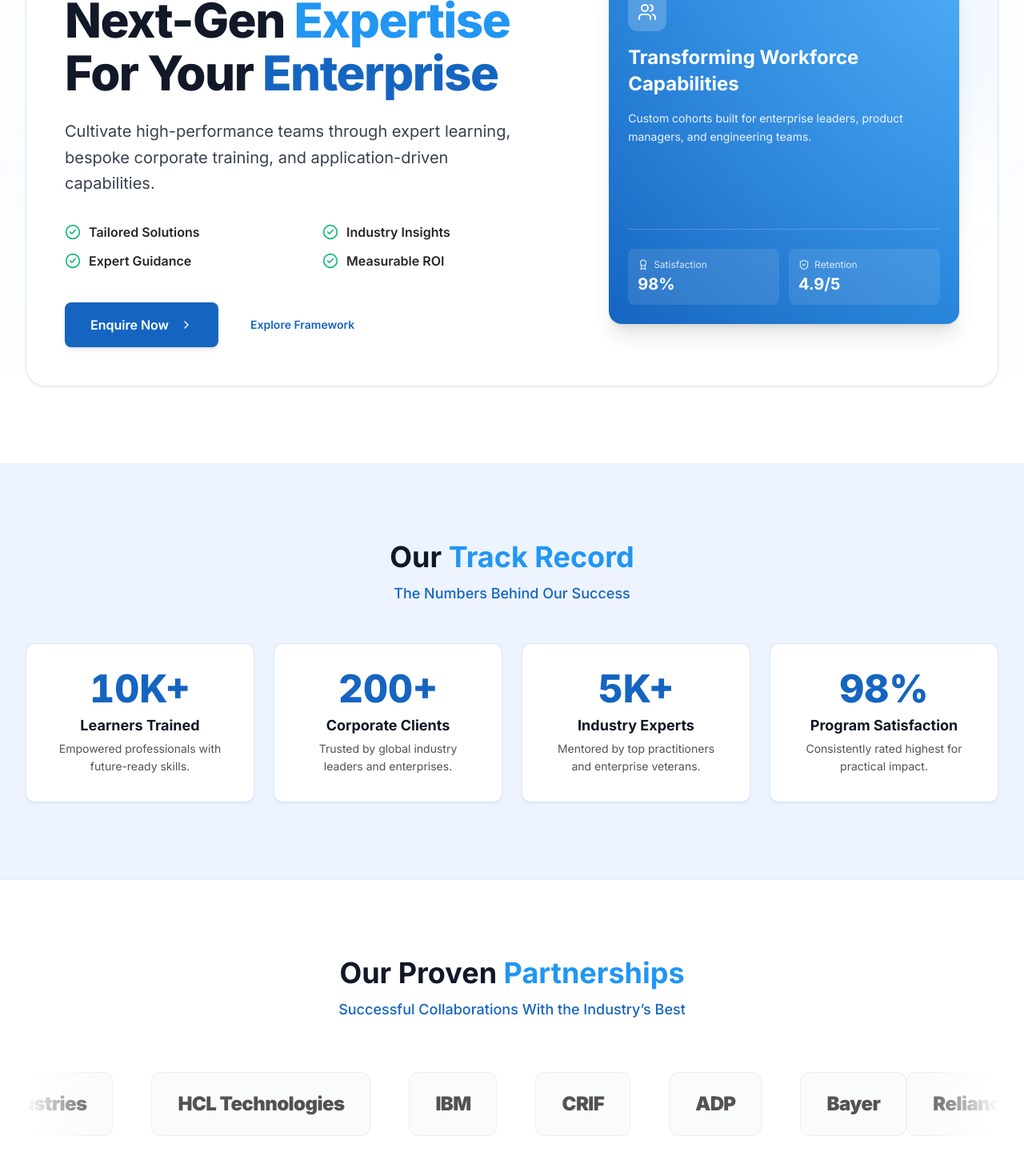
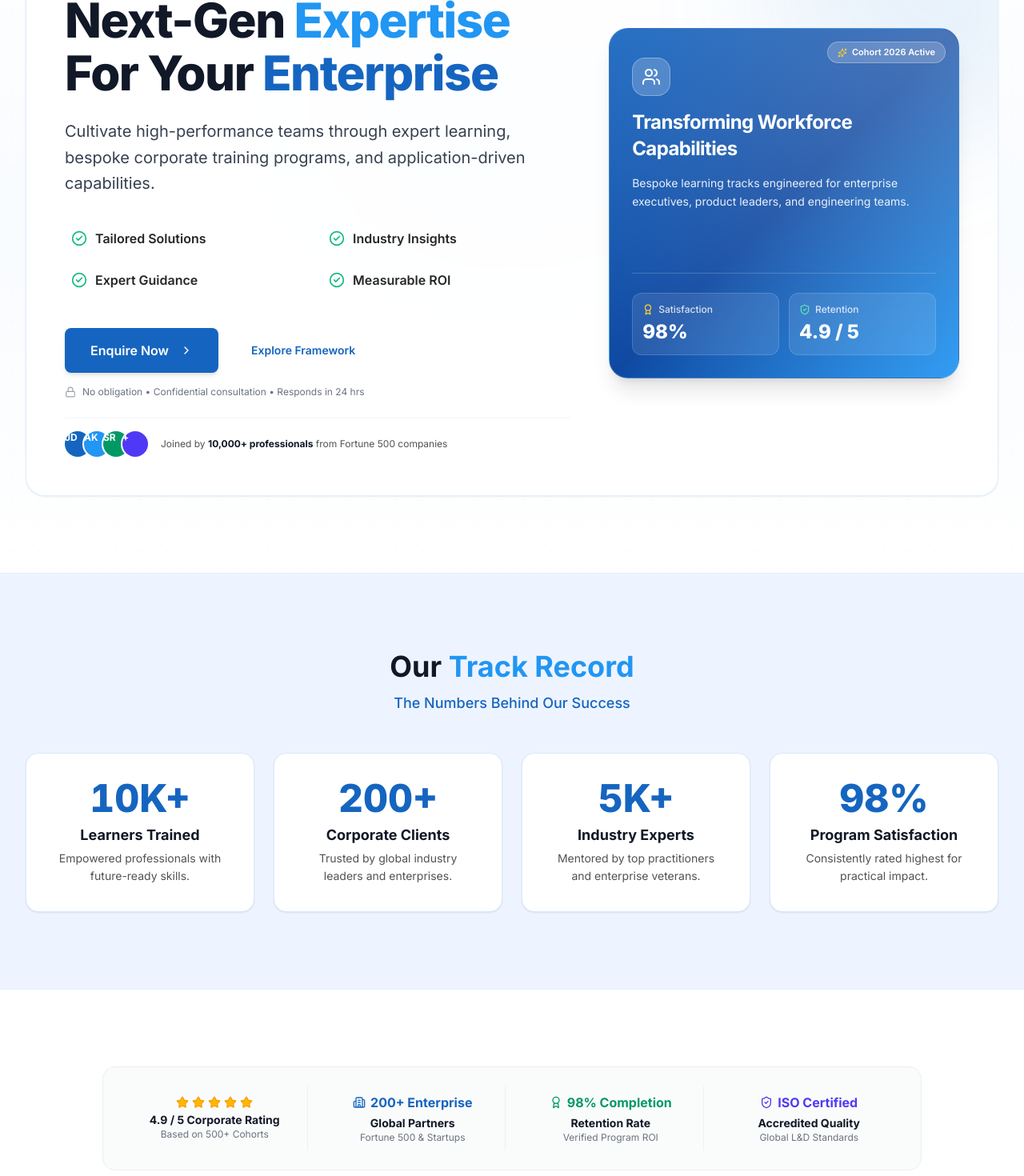
Before and after one commit to GarimaSingh207/accredian-enterprise-platform, a Next.js app: page / in a window 1280 px wide. Shown: the part 240-1710 px from the top of the page at 80% size. Built offline with nearby package versions, Linux system fonts and the light colour scheme.

Commit message:
style: elevate UI with trust ratings, alumni social proof, and card glassmorphism

```diff
--- a/components/sections/ClientsSection.tsx
+++ b/components/sections/ClientsSection.tsx
@@ -1,30 +1,71 @@
 import React from 'react';
+import { Award, Building2, ShieldCheck, Star } from 'lucide-react';
 import { SectionWrapper } from '@/components/ui/SectionWrapper';
 import { Marquee } from '@/components/ui/Marquee';
 import { clients } from '@/data/clients';
 
 export function ClientsSection() {
   return (
-    <SectionWrapper id="clients" className="bg-white border-b border-neutral-100">
+    <SectionWrapper id="clients" className="bg-white border-b border-neutral-100 py-12 md:py-16">
+      {/* Trust Rating Bar Header */}
+      <div className="max-w-5xl mx-auto mb-10 p-4 md:p-6 bg-neutral-50/80 rounded-2xl border border-neutral-200/60 grid grid-cols-2 md:grid-cols-4 gap-4 text-center divide-x-0 md:divide-x divide-neutral-200/60">
+        <div className="flex flex-col items-center justify-center p-2">
+          <div className="flex items-center gap-1 text-amber-500 mb-1">
+            {[...Array(5)].map((_, i) => (
+              <Star key={i} className="w-4 h-4 fill-amber-400" />
+            ))}
+          </div>
+          <span className="text-sm font-bold text-neutral-900">4.9 / 5 Corporate Rating</span>
+          <span className="text-xs text-neutral-500">Based on 500+ Cohorts</span>
+        </div>
+
+        <div className="flex flex-col items-center justify-center p-2">
+          <div className="flex items-center gap-1.5 text-primary-600 font-bold mb-1">
+            <Building2 className="w-4 h-4 text-primary-600" />
+            <span>200+ Enterprise</span>
+          </div>
+          <span className="text-sm font-bold text-neutral-900">Global Partners</span>
+          <span className="text-xs text-neutral-500">Fortune 500 & Startups</span>
+        </div>
+
+        <div className="flex flex-col items-center justify-center p-2">
+          <div className="flex items-center gap-1.5 text-emerald-600 font-bold mb-1">
+            <Award className="w-4 h-4 text-emerald-600" />
+            <span>98% Completion</span>
+          </div>
+          <span className="text-sm font-bold text-neutral-900">Retention Rate</span>
+          <span className="text-xs text-neutral-500">Verified Program ROI</span>
+        </div>
+
+        <div className="flex flex-col items-center justify-center p-2">
+          <div className="flex items-center gap-1.5 text-indigo-600 font-bold mb-1">
+            <ShieldCheck className="w-4 h-4 text-indigo-600" />
+            <span>ISO Certified</span>
+          </div>
+          <span className="text-sm font-bold text-neutral-900">Accredited Quality</span>
+          <span className="text-xs text-neutral-500">Global L&D Standards</span>
+        </div>
+      </div>
+
       {/* Header */}
-      <div className="text-center max-w-3xl mx-auto space-y-3 mb-12">
-        <h2 className="text-3xl md:text-4xl font-bold text-neutral-900">
+      <div className="text-center max-w-3xl mx-auto space-y-3 mb-10">
+        <h2 className="text-2xl md:text-4xl font-bold text-neutral-900">
           Our Proven <span className="text-accent-500">Partnerships</span>
         </h2>
         <p className="text-base md:text-lg text-primary-600 font-medium">
-          Successful Collaborations With the Industry’s Best
+          Trusted by Industry-Leading Enterprise Organizations & Global Brands
         </p>
       </div>
 
       {/* Client Marquee */}
-      <div className="py-4">
-        <Marquee speed={25}>
+      <div className="py-2">
+        <Marquee speed={28}>
           {clients.map((client) => (
             <div
               key={client.id}
-              className="flex items-center justify-center h-20 px-8 py-3 bg-neutral-50/80 rounded-xl border border-neutral-200/60 hover:border-primary-200 hover:bg-white hover:shadow-xs transition-all cursor-default group"
+              className="flex items-center justify-center h-16 md:h-20 px-8 py-3 bg-neutral-50/80 rounded-xl border border-neutral-200/60 hover:border-primary-300 hover:bg-white hover:shadow-xs transition-all cursor-default group"
             >
-              <span className="text-xl md:text-2xl font-black tracking-tight text-neutral-600 group-hover:text-primary-600 transition-colors">
+              <span className="text-lg md:text-2xl font-black tracking-tight text-neutral-600 group-hover:text-primary-600 transition-colors">
                 {client.name}
               </span>
             </div>
--- a/components/sections/HeroSection.tsx
+++ b/components/sections/HeroSection.tsx
@@ -1,7 +1,16 @@
 'use client';
 
 import React from 'react';
-import { CheckCircle2, ChevronRight, ShieldCheck, Users, Award } from 'lucide-react';
+import {
+  CheckCircle2,
+  ChevronRight,
+  ShieldCheck,
+  Users,
+  Award,
+  Star,
+  Lock,
+  Sparkles,
+} from 'lucide-react';
 import { Button } from '@/components/ui/Button';
 import { Badge } from '@/components/ui/Badge';
 import { useModal } from '@/context/ModalContext';
@@ -10,50 +19,65 @@ export function HeroSection() {
   const { openModal } = useModal();
 
   return (
-    <section id="home" className="relative pt-6 pb-16 md:pt-12 md:pb-24 overflow-hidden bg-gradient-to-b from-white via-primary-50/30 to-white">
-      <div className="max-w-7xl mx-auto px-4 md:px-6 lg:px-8">
-        <div className="bg-white border border-primary-100 rounded-3xl p-6 md:p-10 lg:p-12 shadow-card hover:shadow-card-hover transition-all duration-300 relative overflow-hidden">
-          {/* Subtle Background Glow */}
-          <div className="absolute top-0 right-0 -mt-12 -mr-12 w-96 h-96 bg-primary-100/40 rounded-full blur-3xl pointer-events-none" />
+    <section
+      id="home"
+      className="relative pt-6 pb-16 md:pt-12 md:pb-24 overflow-hidden bg-gradient-to-b from-white via-primary-50/40 to-white"
+    >
+      {/* Background Decorative Mesh & Grids */}
+      <div className="absolute inset-0 bg-[radial-gradient(#1565C0_1px,transparent_1px)] [background-size:32px_32px] opacity-[0.03] pointer-events-none" />
+      <div className="absolute top-1/4 left-1/2 -translate-x-1/2 -translate-y-1/2 w-[600px] h-[600px] bg-primary-200/25 rounded-full blur-3xl pointer-events-none" />
+
+      <div className="max-w-7xl mx-auto px-4 md:px-6 lg:px-8 relative z-10">
+        <div className="bg-white/90 backdrop-blur-md border border-primary-100/80 rounded-3xl p-6 md:p-10 lg:p-12 shadow-card hover:shadow-card-hover transition-all duration-500 relative overflow-hidden">
+          {/* Top Right Corner Accent Glow */}
+          <div className="absolute top-0 right-0 -mt-16 -mr-16 w-96 h-96 bg-gradient-to-bl from-accent-500/10 via-primary-500/10 to-transparent rounded-full blur-3xl pointer-events-none" />
 
           <div className="grid grid-cols-1 lg:grid-cols-12 gap-8 lg:gap-12 items-center relative z-10">
-            {/* Left Content */}
+            {/* Left Column Content */}
             <div className="lg:col-span-7 space-y-6 text-left">
-              <Badge variant="primary" className="gap-1.5 px-3.5 py-1.5 text-xs font-semibold">
-                <ShieldCheck className="w-3.5 h-3.5 text-primary-600" />
+              {/* Badge Bar */}
+              <div className="flex flex-wrap items-center gap-2.5">
+                <Badge variant="primary" className="gap-1.5 px-3.5 py-1.5 text-xs font-semibold shadow-xs">
+                  <ShieldCheck className="w-4 h-4 text-primary-600" />
                   Enterprise Learning & Capability Partner
                 </Badge>
+                <div className="inline-flex items-center gap-1 px-3 py-1 rounded-full bg-amber-50 text-amber-800 border border-amber-200/60 text-xs font-semibold">
+                  <Star className="w-3.5 h-3.5 fill-amber-400 text-amber-500" />
+                  <span>4.9 / 5 Corporate Rating</span>
+                </div>
+              </div>
 
+              {/* Display Headline */}
               <h1 className="text-3xl sm:text-4xl md:text-5xl lg:text-6xl font-extrabold tracking-tight text-neutral-900 leading-[1.1]">
                 Next-Gen <span className="text-accent-500">Expertise</span> <br />
                 For Your <span className="text-primary-600">Enterprise</span>
               </h1>
 
               <p className="text-base sm:text-lg md:text-xl text-neutral-700 font-normal leading-relaxed max-w-xl">
-                Cultivate high-performance teams through expert learning, bespoke corporate training, and application-driven capabilities.
+                Cultivate high-performance teams through expert learning, bespoke corporate training programs, and application-driven capabilities.
               </p>
 
-              {/* Key Highlights Checkmarks */}
+              {/* Key Highlights Grid */}
               <div className="grid grid-cols-1 sm:grid-cols-2 gap-3 pt-2">
-                <div className="flex items-center gap-2.5">
+                <div className="flex items-center gap-2.5 p-2 rounded-lg hover:bg-neutral-50/80 transition-colors">
                   <CheckCircle2 className="w-5 h-5 text-success-500 shrink-0" />
                   <span className="text-sm md:text-base font-semibold text-neutral-800">
                     Tailored Solutions
                   </span>
                 </div>
-                <div className="flex items-center gap-2.5">
+                <div className="flex items-center gap-2.5 p-2 rounded-lg hover:bg-neutral-50/80 transition-colors">
                   <CheckCircle2 className="w-5 h-5 text-success-500 shrink-0" />
                   <span className="text-sm md:text-base font-semibold text-neutral-800">
                     Industry Insights
                   </span>
                 </div>
-                <div className="flex items-center gap-2.5">
+                <div className="flex items-center gap-2.5 p-2 rounded-lg hover:bg-neutral-50/80 transition-colors">
                   <CheckCircle2 className="w-5 h-5 text-success-500 shrink-0" />
                   <span className="text-sm md:text-base font-semibold text-neutral-800">
                     Expert Guidance
                   </span>
                 </div>
-                <div className="flex items-center gap-2.5">
+                <div className="flex items-center gap-2.5 p-2 rounded-lg hover:bg-neutral-50/80 transition-colors">
                   <CheckCircle2 className="w-5 h-5 text-success-500 shrink-0" />
                   <span className="text-sm md:text-base font-semibold text-neutral-800">
                     Measurable ROI
@@ -61,53 +85,93 @@ export function HeroSection() {
                 </div>
               </div>
 
-              {/* CTAs */}
-              <div className="pt-4 flex flex-col sm:flex-row items-stretch sm:items-center gap-4">
-                <Button variant="primary" size="lg" onClick={openModal} className="shadow-md">
+              {/* CTA Group with Micro-copy */}
+              <div className="pt-4 space-y-3">
+                <div className="flex flex-col sm:flex-row items-stretch sm:items-center gap-4">
+                  <Button
+                    variant="primary"
+                    size="lg"
+                    onClick={openModal}
+                    className="shadow-md hover:shadow-lg hover:scale-[1.02] transition-all"
+                  >
                     Enquire Now
                     <ChevronRight className="w-4 h-4 ml-1" />
                   </Button>
                   <a
                     href="#how-it-works"
-                  className="inline-flex items-center justify-center px-6 py-4 text-sm font-semibold text-primary-600 hover:text-primary-700 hover:bg-primary-50 rounded-lg transition-colors"
+                    className="inline-flex items-center justify-center px-6 py-4 text-sm font-semibold text-primary-600 hover:text-primary-700 hover:bg-primary-50 rounded-lg transition-colors border border-transparent hover:border-primary-100"
                   >
                     Explore Framework
                   </a>
                 </div>
+
+                {/* Conversion Trust Micro-copy */}
+                <div className="flex items-center gap-2 text-xs text-neutral-500 pt-1">
+                  <Lock className="w-3.5 h-3.5 text-neutral-400" />
+                  <span>No obligation • Confidential consultation • Responds in 24 hrs</span>
+                </div>
               </div>
 
-            {/* Right Illustration / Visual Showcase */}
+              {/* Alumni Avatar Social Proof Bar */}
+              <div className="pt-4 border-t border-neutral-100 flex items-center gap-4">
+                <div className="flex -space-x-2 overflow-hidden">
+                  <div className="inline-block h-8 w-8 rounded-full ring-2 ring-white bg-primary-600 text-white text-xs font-bold flex items-center justify-center">
+                    JD
+                  </div>
+                  <div className="inline-block h-8 w-8 rounded-full ring-2 ring-white bg-accent-500 text-white text-xs font-bold flex items-center justify-center">
+                    AK
+                  </div>
+                  <div className="inline-block h-8 w-8 rounded-full ring-2 ring-white bg-emerald-600 text-white text-xs font-bold flex items-center justify-center">
+                    SR
+                  </div>
+                  <div className="inline-block h-8 w-8 rounded-full ring-2 ring-white bg-indigo-600 text-white text-xs font-bold flex items-center justify-center">
+                    +
+                  </div>
+                </div>
+                <div className="text-xs text-neutral-600">
+                  Joined by <strong className="text-neutral-900 font-bold">10,000+ professionals</strong> from Fortune 500 companies
+                </div>
+              </div>
+            </div>
+
+            {/* Right Column Interactive Showcase Card */}
             <div className="lg:col-span-5 relative flex items-center justify-center">
-              <div className="relative w-full max-w-md aspect-4/3 sm:aspect-square bg-gradient-to-tr from-primary-600 to-accent-500 rounded-2xl p-6 text-white shadow-xl flex flex-col justify-between overflow-hidden group">
-                {/* Visual Decorative Overlay */}
-                <div className="absolute inset-0 bg-[radial-gradient(circle_at_top_right,rgba(255,255,255,0.2),transparent)] pointer-events-none" />
+              <div className="relative w-full max-w-md aspect-4/3 sm:aspect-square bg-gradient-to-br from-primary-600 via-primary-700 to-accent-500 rounded-3xl p-7 text-white shadow-xl flex flex-col justify-between overflow-hidden group border border-white/20">
+                {/* Subtle Radial Glow */}
+                <div className="absolute inset-0 bg-[radial-gradient(circle_at_top_right,rgba(255,255,255,0.25),transparent)] pointer-events-none" />
 
-                <div className="relative z-10 space-y-4">
-                  <div className="w-12 h-12 rounded-xl bg-white/20 backdrop-blur-md flex items-center justify-center">
+                {/* Floating Highlight Pill */}
+                <div className="absolute top-4 right-4 bg-white/20 backdrop-blur-md px-3 py-1 rounded-full text-[11px] font-semibold text-white border border-white/30 flex items-center gap-1.5 shadow-xs">
+                  <Sparkles className="w-3 h-3 text-amber-300" />
+                  Cohort 2026 Active
+                </div>
+
+                <div className="relative z-10 space-y-4 pt-2">
+                  <div className="w-12 h-12 rounded-2xl bg-white/20 backdrop-blur-md flex items-center justify-center border border-white/30 shadow-xs">
                     <Users className="w-6 h-6 text-white" />
                   </div>
-                  <h3 className="text-2xl font-bold text-white leading-snug">
+                  <h3 className="text-2xl font-bold text-white leading-snug tracking-tight">
                     Transforming Workforce Capabilities
                   </h3>
-                  <p className="text-sm text-white/90 leading-relaxed">
-                    Custom cohorts built for enterprise leaders, product managers, and engineering teams.
+                  <p className="text-sm text-white/90 leading-relaxed font-normal">
+                    Bespoke learning tracks engineered for enterprise executives, product leaders, and engineering teams.
                   </p>
                 </div>
 
                 <div className="relative z-10 pt-6 grid grid-cols-2 gap-3 border-t border-white/20">
-                  <div className="bg-white/10 backdrop-blur-xs rounded-lg p-3">
-                    <div className="flex items-center gap-1.5 text-xs text-white/80">
-                      <Award className="w-3.5 h-3.5" />
+                  <div className="bg-white/10 backdrop-blur-md rounded-xl p-3 border border-white/15">
+                    <div className="flex items-center gap-1.5 text-xs text-white/80 font-medium">
+                      <Award className="w-3.5 h-3.5 text-amber-300" />
                       Satisfaction
                     </div>
-                    <div className="text-xl font-bold text-white mt-0.5">98%</div>
+                    <div className="text-2xl font-extrabold text-white mt-1">98%</div>
                   </div>
-                  <div className="bg-white/10 backdrop-blur-xs rounded-lg p-3">
-                    <div className="flex items-center gap-1.5 text-xs text-white/80">
-                      <ShieldCheck className="w-3.5 h-3.5" />
+                  <div className="bg-white/10 backdrop-blur-md rounded-xl p-3 border border-white/15">
+                    <div className="flex items-center gap-1.5 text-xs text-white/80 font-medium">
+                      <ShieldCheck className="w-3.5 h-3.5 text-emerald-300" />
                       Retention
                     </div>
-                    <div className="text-xl font-bold text-white mt-0.5">4.9/5</div>
+                    <div className="text-2xl font-extrabold text-white mt-1">4.9 / 5</div>
                   </div>
                 </div>
               </div>
--- a/components/ui/Card.tsx
+++ b/components/ui/Card.tsx
@@ -3,16 +3,18 @@ import { cn } from '@/lib/cn';
 
 interface CardProps {
   hover?: boolean;
+  accent?: boolean;
   className?: string;
   children: React.ReactNode;
 }
 
-export function Card({ hover = true, className, children }: CardProps) {
+export function Card({ hover = true, accent = true, className, children }: CardProps) {
   return (
     <div
       className={cn(
-        'bg-white border border-neutral-200 rounded-xl shadow-card p-6 md:p-8 transition-all duration-250',
-        hover && 'hover:shadow-card-hover hover:-translate-y-1 hover:border-primary-200',
+        'bg-white border border-neutral-200/80 rounded-2xl shadow-card p-6 md:p-8 transition-all duration-300 relative overflow-hidden group',
+        accent && 'before:absolute before:top-0 before:left-0 before:right-0 before:h-1 before:bg-gradient-to-r before:from-primary-500 before:to-accent-500 before:opacity-0 group-hover:before:opacity-100 before:transition-opacity',
+        hover && 'hover:shadow-card-hover hover:-translate-y-1.5 hover:border-primary-200/80',
         className
       )}
     >
```
Lines whose indentation alone changed are shown as unchanged.
